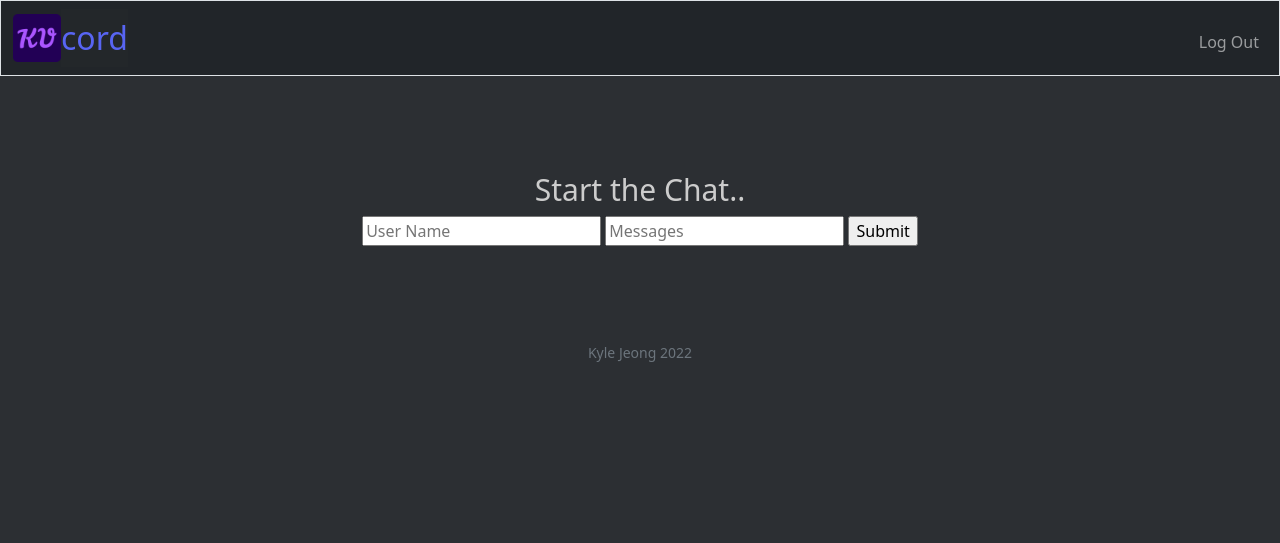
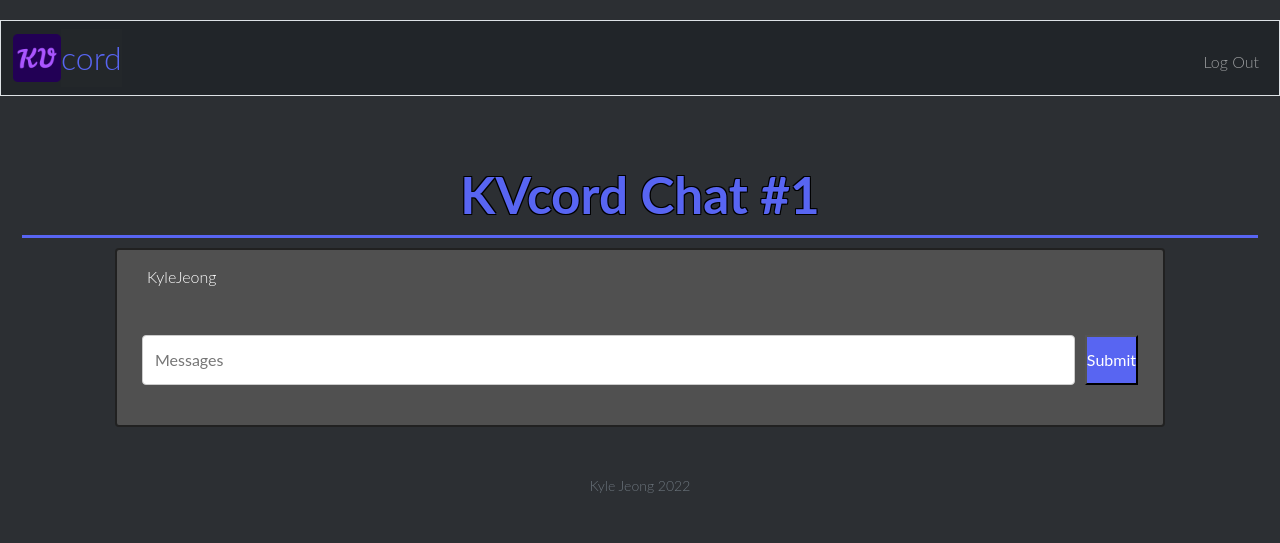
Before and after one commit to Kylejeong2/Chat-App-Project, a Flask app: page /chat1 in a window 1280 px wide. Shown: the top 543 px of the page. Run offline with Flask 2, Linux system fonts and the light colour scheme; a user stored in the database is signed in; some libraries are stand-ins or nearby versions.

Commit message:
03/30/22

```diff
--- a/app.py
+++ b/app.py
@@ -130,15 +130,20 @@ def register():
 @app.route("/chat1")
 @login_required
 def chat1():
-    return render_template('chat1.html')
+    usernames = db.execute("SELECT username FROM users WHERE id = ?", session["user_id"])
+    username = ""
+    for user in usernames:
+        username = user["username"]
 
-def messager_received(methods=['GET', 'POST']):
+    return render_template('chat1.html', username=username)
+
+def message_received(methods=['GET', 'POST']):
     print('message was received!!!')
 
 @socketio.on('my event')
 def handle_my_custom_event(json, methods=['GET', 'POST']):
     print('received my event: ' + str(json))
-    socketio.emit('my response', json, callback=message-received)
+    socketio.emit('my response', json, callback=message_received)
 
 if __name__ == '__main__':
     socketio.run(app, debug=True)
--- /dev/null
+++ b/static/chatstyle.css
@@ -0,0 +1,135 @@
+* {
+    margin: 0;
+    padding: 0;
+  }
+
+body {
+margin: 20px auto;
+font-family: "Lato";
+font-weight: 300;
+}
+
+form {
+padding: 15px 25px;
+display: flex;
+gap: 10px;
+justify-content: center;
+}
+
+form label {
+font-size: 1.5rem;
+font-weight: bold;
+}
+
+input {
+font-family: "Lato";
+}
+
+a {
+color: #0000ff;
+text-decoration: none;
+}
+
+.chattitle
+{
+    text-shadow:
+    -1px -1px 0 #000,
+    1px -1px 0 #000,
+    -1px 1px 0 #000,
+    1px 1px 0 #000;
+    color: #5865F2;
+    font-size: 30px;
+    border-bottom: 3px inset #5865F2;
+    margin: 10px;
+    padding: 10px;
+    font-size: 4vw;
+}
+
+a:hover {
+text-decoration: underline;
+}
+
+#wrapper{
+margin: 0 auto;
+padding-bottom: 25px;
+background: #505050;
+width: 1050px;
+max-width: 100%;
+border: 2px solid #212121;
+border-radius: 4px;
+}
+
+
+#chatbox {
+text-align: left;
+margin: 0 auto;
+margin-bottom: 25px;
+padding: 10px;
+background: #888888;
+height: 300px;
+width: 1000px;
+border: 1px solid #505050;
+overflow: auto;
+border-radius: 4px;
+border-bottom: 4px solid #505050;
+}
+
+#usermsg {
+flex: 1;
+border-radius: 4px;
+border: 1px solid #ff9800;
+}
+
+#name {
+border-radius: 4px;
+border: 1px solid #ff9800;
+padding: 2px 8px;
+}
+
+.error {
+color: #ff0000;
+}
+
+#menu {
+padding: 15px 25px;
+display: flex;
+}
+
+a#exit {
+color: white;
+background: #c62828;
+padding: 4px 8px;
+border-radius: 4px;
+font-weight: bold;
+}
+
+.msgln {
+margin: 0 0 5px 0;
+}
+
+.msgln span.left-info {
+color: orangered;
+}
+
+.msgln span.chat-time {
+color: #666;
+font-size: 60%;
+vertical-align: super;
+}
+
+input[type=text]{
+    width: 100%;
+    padding: 12px;
+    border: 1px solid #ccc;
+    border-radius: 4px;
+    box-sizing: border-box;
+    resize: vertical;
+  }
+
+@media screen and (max-width: 600px) {
+    input[type=text], input[type=submit]
+    {
+        width: 100%;
+        margin-top: 0;
+    }
+}
--- a/templates/chat1.html
+++ b/templates/chat1.html
@@ -4,16 +4,23 @@
     Chat 1
 {% endblock %}
 
+{% block head %}
+    <link href="/static/chatstyle.css" rel="stylesheet">
+{% endblock %}
+
 {% block main %}
-    <main class="container py-5 text-center">
-        <h3 style='color: #ccc;font-size: 30px;'>Start the Chat..</h3>
-        <div class="message_holder"></div>
+    <h3 class="chattitle"><strong>KVcord Chat #1</strong></h3>
+    <div id="wrapper">
+        <div id="menu">
+            <p class="user" style="color: white; padding-left: 5px;">{{ username }}</p>
+        </div>
 
+        <div class="message_holder" style="color: white; text-align: left; padding-left: 30px;"></div>
             <form action="" method="POST">
-            <input type="text" class="username" placeholder="User Name"/>
-            <input type="text" class="message" placeholder="Messages"/>
-            <input type="submit"/>
+                <input type="text" class="message" placeholder="Messages" size="115" maxlength="150"/>
+                <input type="submit" style="background-color: #5865F2; color: white;"/>
             </form>
+    </div>
 
     <script src="https://ajax.googleapis.com/ajax/libs/jquery/1.12.4/jquery.min.js"></script>
     <script src="https://cdnjs.cloudflare.com/ajax/libs/socket.io/1.7.3/socket.io.min.js"></script>
@@ -26,7 +33,7 @@
         } )
         var form = $( 'form' ).on( 'submit', function( e ) {
         e.preventDefault()
-            let user_name = $( 'input.username' ).val()
+        let user_name = $( 'p.user' ).val()
         let user_input = $( 'input.message' ).val()
         socket.emit( 'my event', {
             user_name : user_name,
@@ -38,10 +45,8 @@
     socket.on( 'my response', function( msg ) {
         console.log( msg )
         if( typeof msg.user_name !== 'undefined' ) {
-            $( 'h3' ).remove()
         $( 'div.message_holder' ).append( '<div><b style="color: #000">'+msg.user_name+'</b> '+msg.message+'</div>' )
         }
     })
     </script>
-    </main>
 {% endblock %}
--- a/templates/index.html
+++ b/templates/index.html
@@ -9,7 +9,7 @@
             <div class="mb-3">
                 <h1 style="color: white;">Choose a Chat to Join: 1 - 5</h1>
                 <input autocomplete="off" autofocus class="form-control mx-auto w-auto" name="chat" placeholder="#" type="number" min="1" max="5" required>
+                <button class="btn btn-primary" type="submit">Enter</button>
             </div>
-            <button class="btn btn-primary" type="submit">Enter</button>
         </form>
 {% endblock %}
--- a/templates/layout.html
+++ b/templates/layout.html
@@ -15,7 +15,7 @@
         <link href="/static/styles.css" rel="stylesheet">
 
         <title>KVcord -> {% block title %}{% endblock %}</title>
-
+        {% block head %}{% endblock %}
     </head>
 
     <body>
```
Also changed, not shown: templates/register.html (+9 -16 lines), static/texting.gif (renamed from images/texting.gif), 2 other files. Lines whose indentation alone changed are shown as unchanged.
